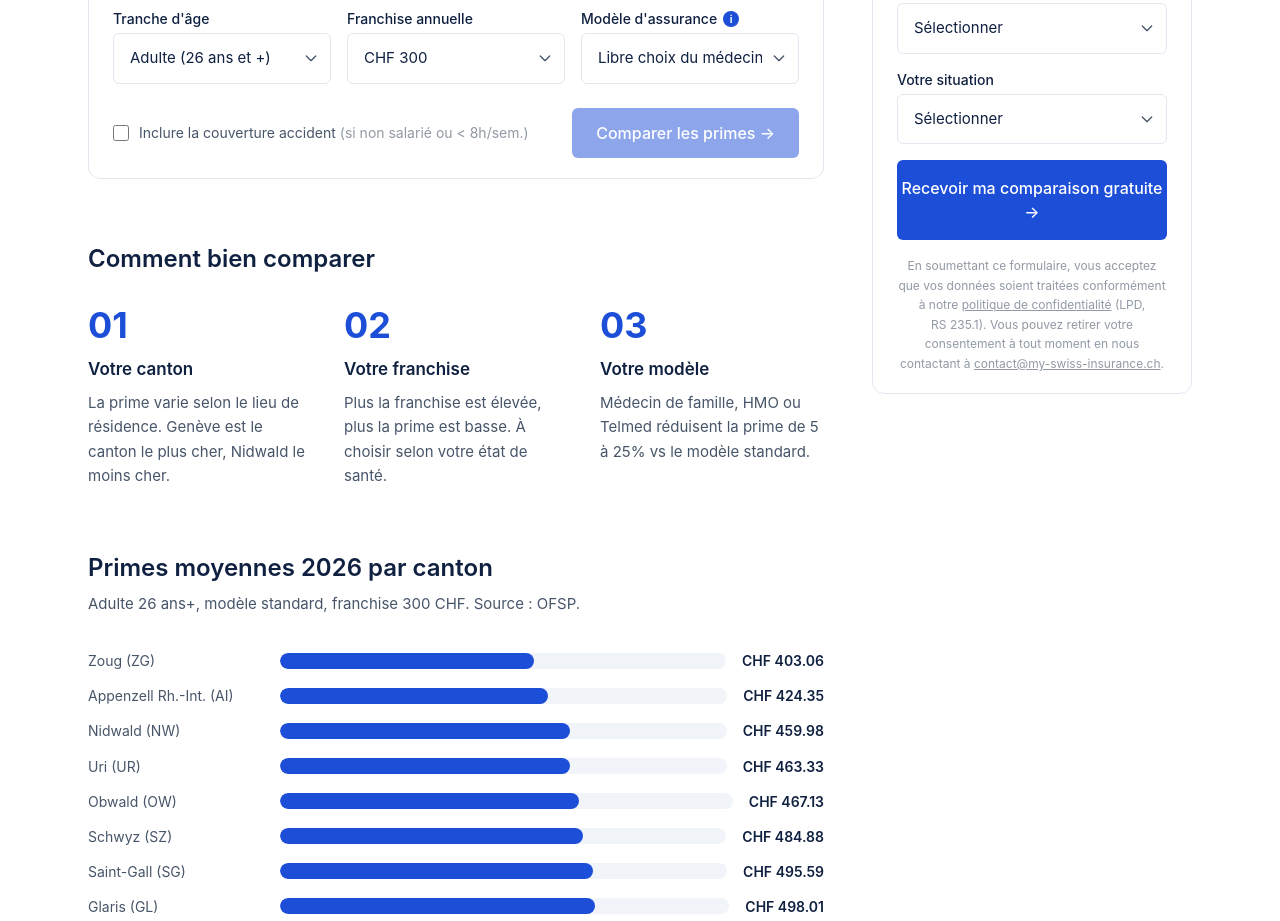
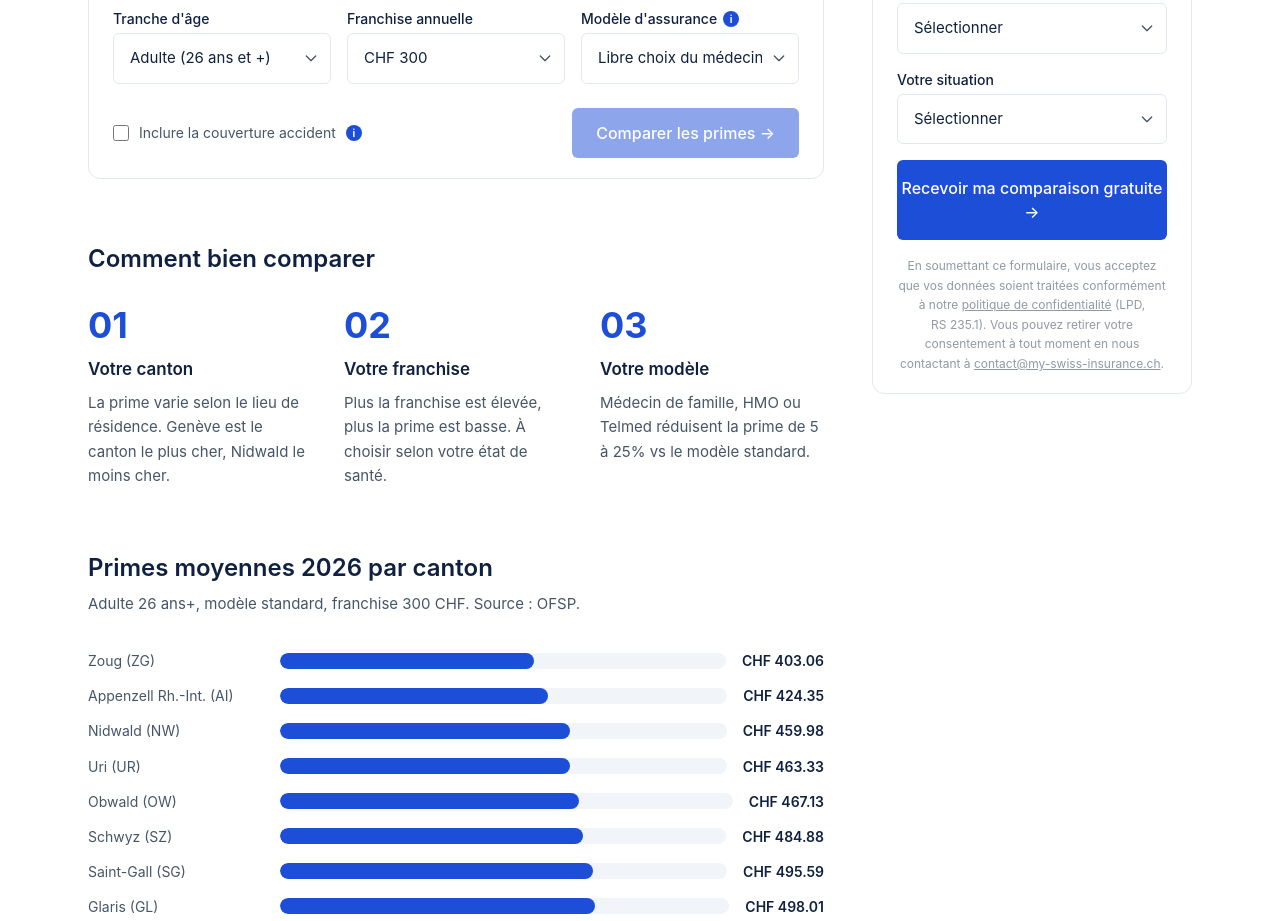
Before and after one commit to Anthrope1997/my-swiss-insurance.ch, a Next.js app: page /lamal/comparateur in a window 1280 px wide. Shown: the part 900-1821 px from the top of the page. Built offline with nearby package versions, Linux system fonts and the light colour scheme.

Commit message:
Ajoute icône ⓘ et popup d'information sur la couverture accident

```diff
--- a/components/PrimeCalculatorReal.tsx
+++ b/components/PrimeCalculatorReal.tsx
@@ -79,8 +79,9 @@ export default function PrimeCalculatorReal() {
   const [calcLoading, setCalcLoading] = useState(false)
   const [calcError,   setCalcError]   = useState('')
 
-  // --- Modele tooltip ---
-  const [showModeleInfo, setShowModeleInfo] = useState(false)
+  // --- Tooltips ---
+  const [showModeleInfo,   setShowModeleInfo]   = useState(false)
+  const [showAccidentInfo, setShowAccidentInfo] = useState(false)
 
   // --- Lead gate state ---
   const [showAll,    setShowAll]    = useState(false)
@@ -231,6 +232,49 @@ export default function PrimeCalculatorReal() {
       )}
 
       {/* ------------------------------------------------------------------ */}
+      {/* Accident info modal                                                 */}
+      {/* ------------------------------------------------------------------ */}
+      {showAccidentInfo && (
+        <div
+          className="fixed inset-0 z-50 flex items-center justify-center p-4 bg-black/50"
+          onClick={() => setShowAccidentInfo(false)}
+        >
+          <div
+            className="relative bg-white rounded-2xl shadow-2xl w-full max-w-lg"
+            onClick={e => e.stopPropagation()}
+          >
+            <div className="flex items-center justify-between px-6 py-5 border-b border-edge">
+              <h3 className="text-[17px] font-semibold text-ink">Couverture accident LAMal</h3>
+              <button
+                type="button"
+                onClick={() => setShowAccidentInfo(false)}
+                className="w-9 h-9 rounded-full flex items-center justify-center text-brand hover:bg-[#dbeafe] transition-colors"
+                aria-label="Fermer"
+              >
+                <svg className="w-5 h-5" fill="none" stroke="currentColor" viewBox="0 0 24 24">
+                  <path strokeLinecap="round" strokeLinejoin="round" strokeWidth={2} d="M6 18L18 6M6 6l12 12" />
+                </svg>
+              </button>
+            </div>
+            <div className="px-6 py-5 space-y-4">
+              <div className="bg-cloud rounded-lg p-4">
+                <p className="font-semibold text-ink text-[15px] mb-1">Sans couverture accident (recommandé pour la plupart)</p>
+                <p className="text-slate text-[14px] leading-relaxed">
+                  Si vous êtes salarié à <strong>8 heures ou plus par semaine</strong> chez un même employeur, votre assurance accident est obligatoirement couverte par votre employeur (LAA). Vous ne devez pas la payer via la LAMal — cochez cette option pour une prime moins élevée.
+                </p>
+              </div>
+              <div className="bg-cloud rounded-lg p-4">
+                <p className="font-semibold text-ink text-[15px] mb-1">Avec couverture accident</p>
+                <p className="text-slate text-[14px] leading-relaxed">
+                  Si vous êtes <strong>indépendant</strong>, <strong>sans emploi</strong>, ou salarié à <strong>moins de 8 heures par semaine</strong>, vous n'êtes pas couvert par la LAA. Vous devez inclure la couverture accident dans votre LAMal. La prime sera légèrement plus élevée.
+                </p>
+              </div>
+            </div>
+          </div>
+        </div>
+      )}
+
+      {/* ------------------------------------------------------------------ */}
       {/* Form                                                                */}
       {/* ------------------------------------------------------------------ */}
       <div className="bg-white border border-edge rounded-xl overflow-hidden">
@@ -345,10 +389,15 @@ export default function PrimeCalculatorReal() {
                   onChange={e => setAccident(e.target.checked)}
                   className="w-4 h-4 rounded accent-brand cursor-pointer"
                 />
-                <span className="text-[14px] text-slate">
-                  Inclure la couverture accident
-                  <span className="text-slate/60 ml-1">(si non salarié ou &lt; 8h/sem.)</span>
-                </span>
+                <span className="text-[14px] text-slate">Inclure la couverture accident</span>
+                <button
+                  type="button"
+                  onClick={() => setShowAccidentInfo(v => !v)}
+                  className="w-4 h-4 rounded-full bg-brand text-white text-[10px] font-bold leading-none flex items-center justify-center shrink-0 hover:bg-brand-dark transition-colors"
+                  aria-label="Informations sur la couverture accident"
+                >
+                  i
+                </button>
               </label>
             ) : (
               <p className="text-[13px] text-slate">
```
